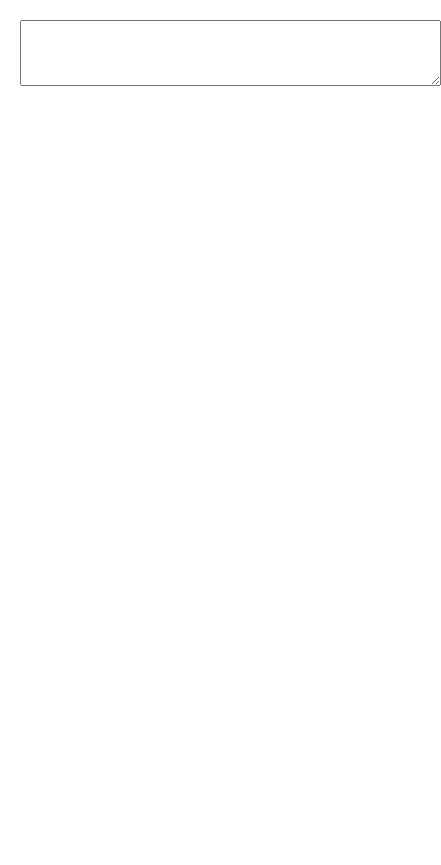
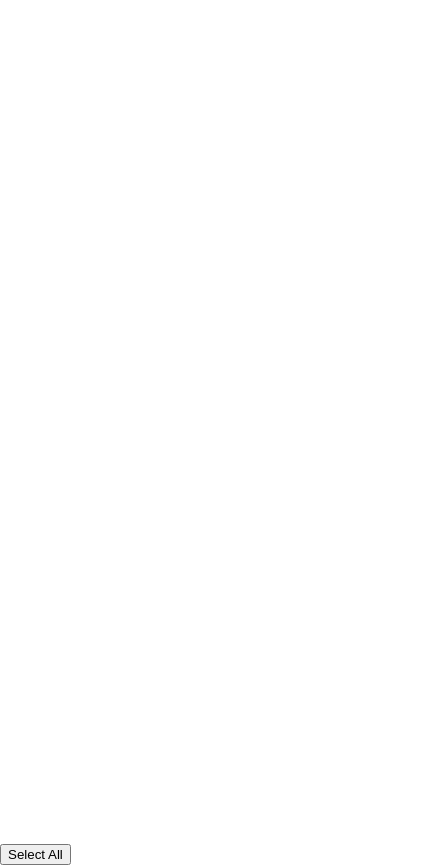
Before and after one commit to jon-ebu/Chomatext, a plain HTML site: page index.html in a window 390 px wide. Shown: the whole page, 441 px wide, since content can reach past the window. Before the commit the page ends 844 px from the top, so only its background shows below. Drawn offline with Linux system fonts and the light colour scheme.

Commit message:
Implementing basic text input

```diff
--- a/index.html
+++ b/index.html
@@ -3,25 +3,14 @@
 <head>
     <meta charset="UTF-8">
     <meta name="viewport" content="width=device-width, initial-scale=1.0">
-    <title>Chromatext</title>
-    <style>
-        /* Add your custom styles here */
-        body {
-            font-family: Arial, sans-serif;
-            margin: 0;
-            padding: 0;
-        }
-        .container {
-            max-width: 600px;
-            margin: 0 auto;
-            padding: 20px;
-        }
-        /* Add more styles as needed */
-    </style>
+    <title>Full-Screen Editable Box</title>
+    <link rel="stylesheet" href="styles.css">
 </head>
 <body>
-    <div class="container">
-        <textarea rows="4" cols="50"></textarea>
+    <div class="full-screen-container">
+        <div id="editable-box" class="full-screen-text" contenteditable="true" placeholder="Type here..."></div>
     </div>
+    <button id="select-all-button">Select All</button>
+    <script src="script.js"></script>
 </body>
 </html>
--- a/script.js
+++ b/script.js
@@ -0,0 +1,36 @@
+function adjustFontSize() {
+    const editableBox = document.getElementById('editable-box');
+    const width = window.innerWidth;
+
+    // Scale font size based on width
+    editableBox.style.fontSize = Math.max(10, width / 10) + 'px'; // Minimum font size of 10px
+}
+
+function selectAllText() {
+    const editableBox = document.getElementById('editable-box');
+    const range = document.createRange();
+    range.selectNodeContents(editableBox);
+    const selection = window.getSelection();
+    selection.removeAllRanges();
+    selection.addRange(range);
+}
+
+// Initial adjustment
+adjustFontSize();
+
+// Adjust on window resize
+window.addEventListener('resize', adjustFontSize);
+
+// Add event listener to the button
+document.getElementById('select-all-button').addEventListener('click', selectAllText);
+
+// Keyboard shortcut for select all (Ctrl + A or Command + A)
+document.addEventListener('keydown', function(event) {
+    // Check for 'Ctrl' or 'Command' key and 'A' key
+    if ((event.ctrlKey || event.metaKey) && event.key === 'a') {
+        event.preventDefault(); // Prevent the default select all behavior
+        const editableBox = document.getElementById('editable-box');
+        editableBox.focus(); // Ensure the editable box is focused
+        selectAllText(); // Call the select all function
+    }
+});
--- /dev/null
+++ b/styles.css
@@ -0,0 +1,38 @@
+body, html {
+    margin: 0;
+    height: 100%;
+    font-family: Arial, sans-serif;
+}
+
+.full-screen-container {
+    display: flex;
+    justify-content: center;
+    align-items: center;
+    height: 100vh; /* Full height of the viewport */
+    overflow: hidden; /* Prevent overflow from container */
+}
+
+.full-screen-text {
+    width: 90vw; /* Limit width */
+    height: 90vh; /* Limit height */
+    max-width: 90vw;  /* Limit width */
+    max-height: 90vh; /* Limit height */
+    font-size: 10vw; /* Adjust this value for larger/smaller text */
+    padding: 20px;
+    box-sizing: border-box;
+    border: 1px solid #ccc; /* Add border for visibility */
+    background-color: rgba(255, 255, 255, 0.8);
+    border-radius: 8px;
+    display: flex; /* Use flexbox for centering text */
+    align-items: center; /* Center vertically */
+    justify-content: center; /* Center horizontally */
+    overflow: hidden; /* Prevent scrolling */
+    text-align: center; /* Center text */
+    white-space: pre-wrap; /* Preserve whitespace and allow wrapping */
+    border: none;
+}
+
+/* To ensure no outline on focus */
+.full-screen-text:focus {
+    outline: none; /* Remove focus outline */
+}
```
